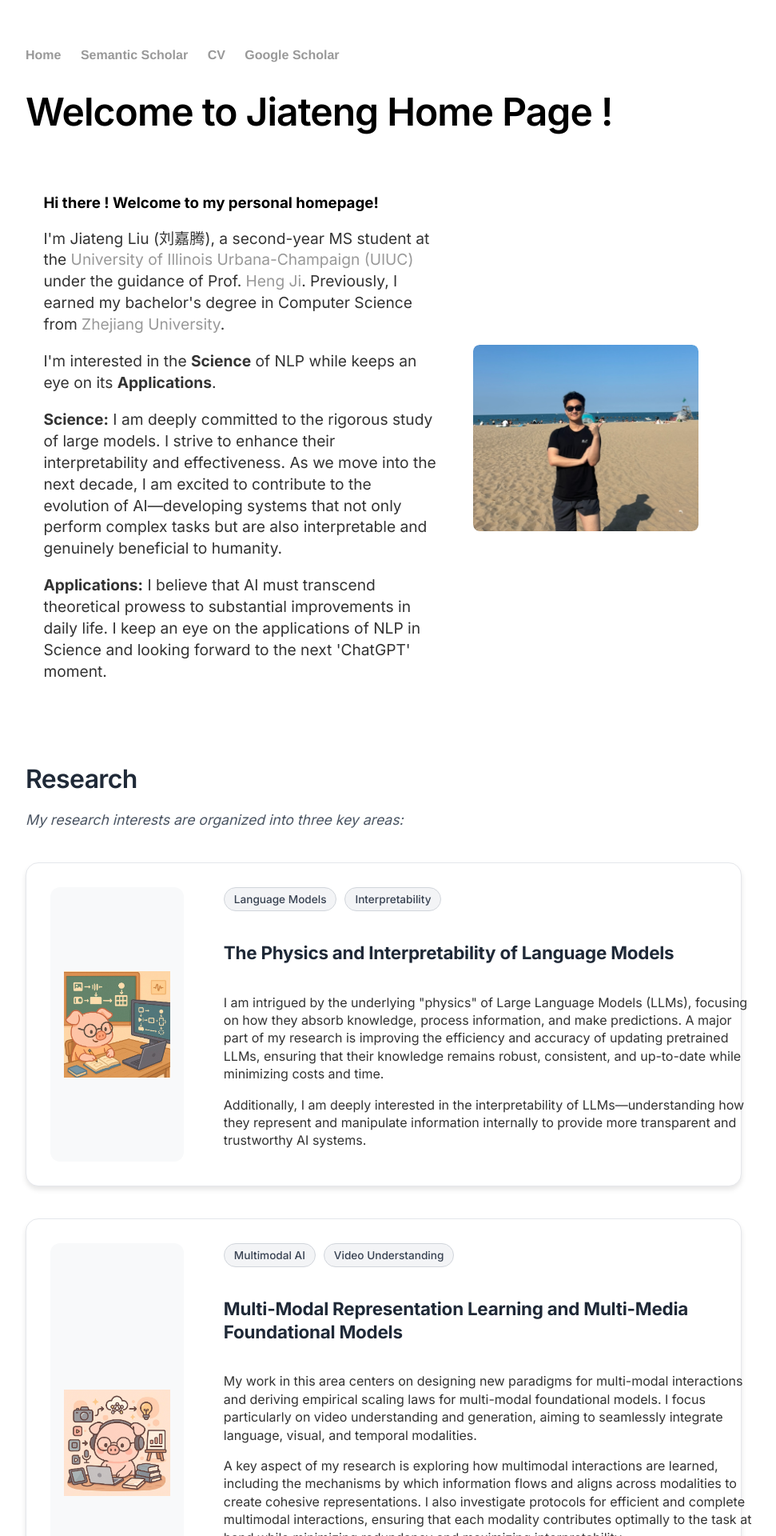
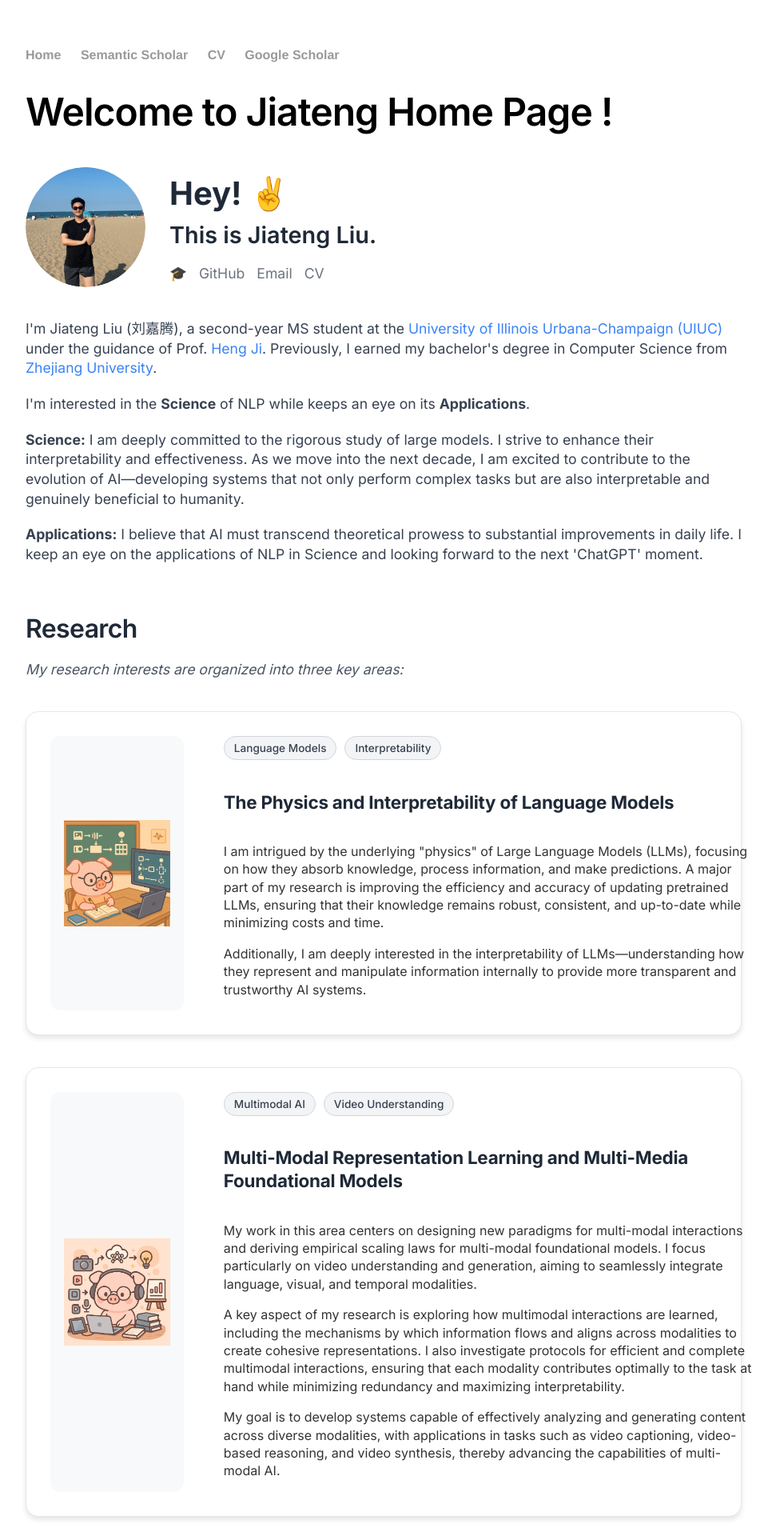
Before and after one commit to Lumos-Jiateng/Lumos-Jiateng.github.io, a Jekyll site: the page built from index.html, in a window 1280 px wide. Shown: the top 1920 px of the page at 80% size, without its empty margins (160-1131 px from the left). Built offline with Jekyll 4.4.1, drawn with Linux system fonts in a browser that asks for light colours.

Commit message:
Redesign header layout with modern greeting style and circular profile photo

```diff
--- a/css/main.css
+++ b/css/main.css
@@ -569,33 +569,102 @@ ul.posts li {
 
 }
 
+/* Header Section Layout */
+.header-section {
+    margin: 40px 0;
+}
+
+.header-content {
+    display: flex;
+    align-items: center;
+    gap: 30px;
+    margin-bottom: 30px;
+}
+
+.greeting-section {
+    flex: 1;
+}
+
+.greeting {
+    font-size: 2.5rem;
+    font-weight: 700;
+    margin: 0 0 10px 0;
+    color: #1f2937;
+}
+
+.name {
+    font-size: 1.8rem;
+    font-weight: 600;
+    margin: 0 0 20px 0;
+    color: #1f2937;
+}
+
+.social-icons {
+    display: flex;
+    gap: 15px;
+    align-items: center;
+}
+
+.social-icon {
+    color: #6b7280;
+    text-decoration: none;
+    font-size: 1.1rem;
+    transition: color 0.2s ease;
+}
+
+.social-icon:hover {
+    color: #3b82f6;
+}
+
+/* Introduction Section */
+.introduction-section {
+    margin: 30px 0;
+    line-height: 1.7;
+}
+
+.introduction-section p {
+    margin-bottom: 20px;
+    font-size: 1.1rem;
+    color: #374151;
+}
+
+.introduction-section a {
+    color: #3b82f6;
+    text-decoration: none;
+}
+
+.introduction-section a:hover {
+    text-decoration: underline;
+}
+
 /* Profile Photo Click Effect */
 .profile-photo-container {
     position: relative;
-    width: 90%;
-    max-width: 90%;
-    height: auto;
+    width: 150px;
+    height: 150px;
     overflow: hidden;
-    border-radius: 8px;
+    border-radius: 50%;
     cursor: pointer;
     transition: transform 0.2s ease;
+    flex-shrink: 0;
 }
 
 .profile-photo-container:hover {
-    transform: scale(1.02);
+    transform: scale(1.05);
 }
 
 .profile-photo-container:active {
-    transform: scale(0.98);
+    transform: scale(0.95);
 }
 
 .profile-photo-main,
 .profile-photo-hover {
     width: 100%;
-    height: auto;
+    height: 100%;
+    object-fit: cover;
     display: block;
     transition: opacity 0.3s ease;
-    border-radius: 8px;
+    border-radius: 50%;
 }
 
 .profile-photo-hover {
@@ -612,3 +681,25 @@ ul.posts li {
 .profile-photo-container.show-hover .profile-photo-hover {
     opacity: 1;
 }
+
+/* Responsive Design */
+@media (max-width: 768px) {
+    .header-content {
+        flex-direction: column;
+        text-align: center;
+        gap: 20px;
+    }
+
+    .greeting {
+        font-size: 2rem;
+    }
+
+    .name {
+        font-size: 1.5rem;
+    }
+
+    .profile-photo-container {
+        width: 120px;
+        height: 120px;
+    }
+}
--- a/index.html
+++ b/index.html
@@ -6,39 +6,36 @@ title: Jiateng Liu, Personal Home Page
 
 	<h1>Welcome to Jiateng Home Page !</h1>
 
-	<table style="width:100%;border:0px;border-spacing:0px;border-collapse:separate;margin-right:auto;margin-left:auto;">
-          <tr style="padding:0px">
-            <td style="padding:2.5%;width:60%;vertical-align:middle">
+	<!-- Header Section with Photo and Greeting -->
+	<div class="header-section">
+		<div class="header-content">
+			<div class="profile-photo-container" onclick="toggleProfilePhoto()">
+				<img class="profile-photo-main" alt="profile photo" src="images/profile.jpg">
+				<img class="profile-photo-hover" alt="profile photo hover" src="images/image2.jpg">
+			</div>
+			<div class="greeting-section">
+				<h2 class="greeting">Hey! ✌️</h2>
+				<h3 class="name">This is Jiateng Liu.</h3>
+				<div class="social-icons">
+					<a href="https://scholar.google.com/citations?user=a5_PfQQAAAAJ&hl" class="social-icon">🎓</a>
+					<a href="https://github.com/jiateng" class="social-icon">GitHub</a>
+					<a href="mailto:jiateng0104@gmail.com" class="social-icon">Email</a>
+					<a href="data/Jiateng_CV.pdf" class="social-icon">CV</a>
+				</div>
+			</div>
+		</div>
+	</div>
 
-              <h3>
-              Hi there ! Welcome to my personal homepage!
-              </h3>
-              <p> I'm Jiateng Liu (刘嘉腾), a second-year MS student at the <a href="https://illinois.edu/">University of Illinois Urbana-Champaign (UIUC) </a> under the guidance of Prof. <a href="http://blender.cs.illinois.edu/hengji.html">Heng Ji</a>. Previously, I earned my bachelor's degree in Computer Science from <a href="https://www.zju.edu.cn/">Zhejiang University</a>.
-              </p>
+	<!-- Introduction Section -->
+	<div class="introduction-section">
+		<p>I'm Jiateng Liu (刘嘉腾), a second-year MS student at the <a href="https://illinois.edu/">University of Illinois Urbana-Champaign (UIUC)</a> under the guidance of Prof. <a href="http://blender.cs.illinois.edu/hengji.html">Heng Ji</a>. Previously, I earned my bachelor's degree in Computer Science from <a href="https://www.zju.edu.cn/">Zhejiang University</a>.</p>
 
-              <p>
-                I'm interested in the <strong>Science</strong> of NLP while keeps an eye on its <strong>Applications</strong>.
-              </p>
+		<p>I'm interested in the <strong>Science</strong> of NLP while keeps an eye on its <strong>Applications</strong>.</p>
 
-              <p>
-                <strong>Science:</strong> I am deeply committed to the rigorous study of large models. I strive to enhance their interpretability and effectiveness. As we move into the next decade, I am excited to contribute to the evolution of AI—developing systems that not only perform complex tasks but are also interpretable and genuinely beneficial to humanity.
-              </p>
+		<p><strong>Science:</strong> I am deeply committed to the rigorous study of large models. I strive to enhance their interpretability and effectiveness. As we move into the next decade, I am excited to contribute to the evolution of AI—developing systems that not only perform complex tasks but are also interpretable and genuinely beneficial to humanity.</p>
 
-              <p>
-                <strong>Applications:</strong> I believe that AI must transcend theoretical prowess to substantial improvements in daily life. I keep an eye on the applications of NLP in Science and looking forward to the next 'ChatGPT' moment.
-              </p>
-
-
-            </td>
-
-            <td style="padding:2.5%;width:40%;max-width:40%">
-              <div class="profile-photo-container" onclick="toggleProfilePhoto()">
-                <img class="profile-photo-main" alt="profile photo" src="images/profile.jpg">
-                <img class="profile-photo-hover" alt="profile photo hover" src="images/image2.jpg">
-              </div>
-            </td>
-          </tr>
-        </table>
+		<p><strong>Applications:</strong> I believe that AI must transcend theoretical prowess to substantial improvements in daily life. I keep an eye on the applications of NLP in Science and looking forward to the next 'ChatGPT' moment.</p>
+	</div>
 
   <!-- Research Section -->
   <div class="research-section">
```
